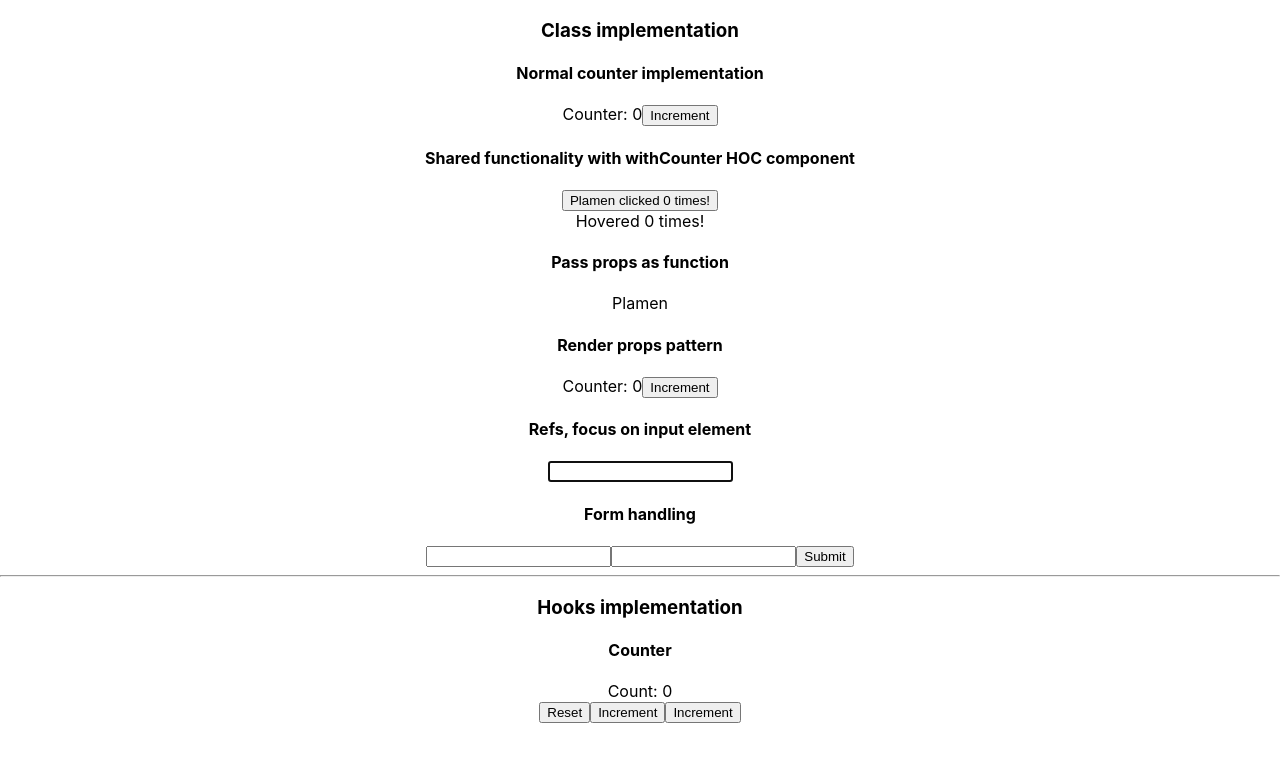
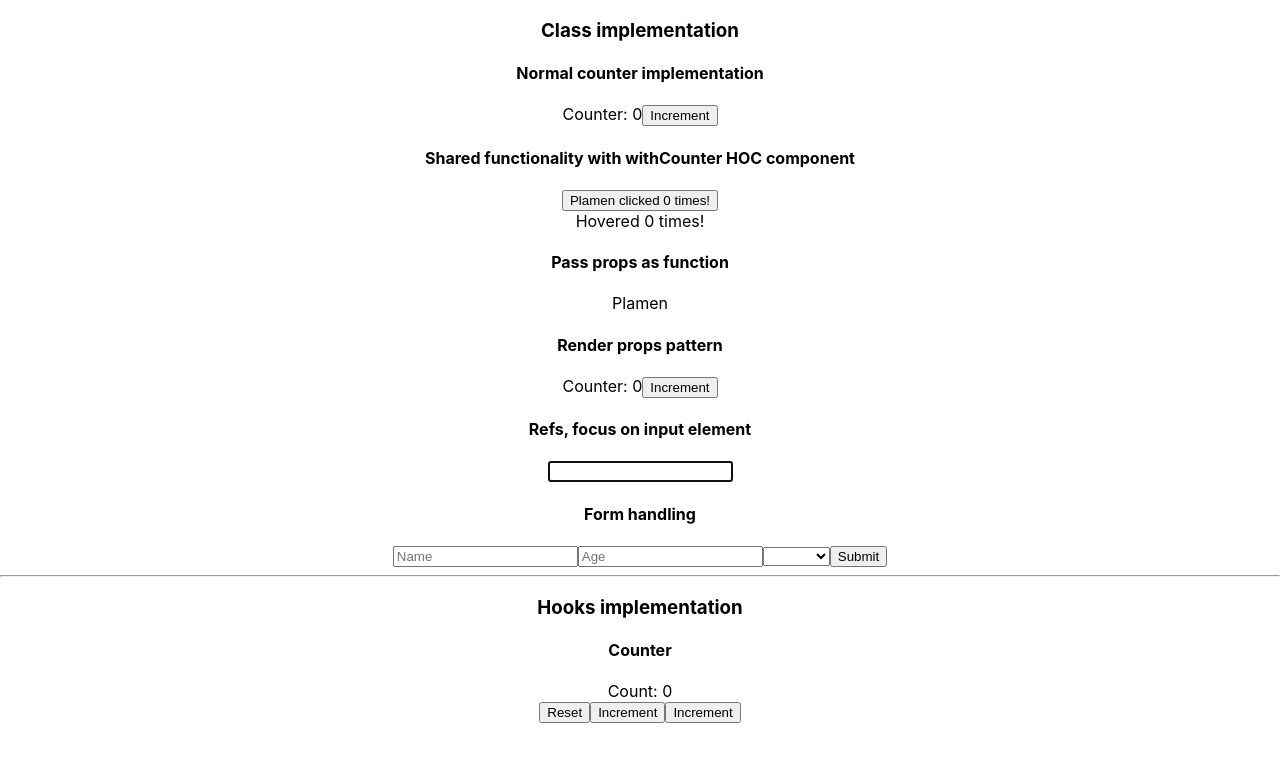
Before and after one commit to plamenkoyovchev/react-concepts, a React (Create React App) app: page / in a window 1280 px wide. Shown: the top 762 px of the page. Built offline with nearby package versions, Linux system fonts and the light colour scheme.

Commit message:
Add ddl select element

```diff
--- a/src/patterns-and-concepts/forms/Form.jsx
+++ b/src/patterns-and-concepts/forms/Form.jsx
@@ -29,13 +29,24 @@ class Form extends Component {
           name="name"
           value={this.state.value}
           onChange={this.onChangeHandler}
+          placeholder="Name"
         />
         <input
           type="text"
           name="age"
           value={this.state.age}
           onChange={this.onChangeHandler}
+          placeholder="Age"
         />
+        <select
+          name="gender"
+          value={this.state.gender}
+          onChange={this.onChangeHandler}
+        >
+          <option value=""></option>
+          <option value="Male">Male</option>
+          <option value="Female">Female</option>
+        </select>
         <button type="submit">Submit</button>
       </form>
     );
```
